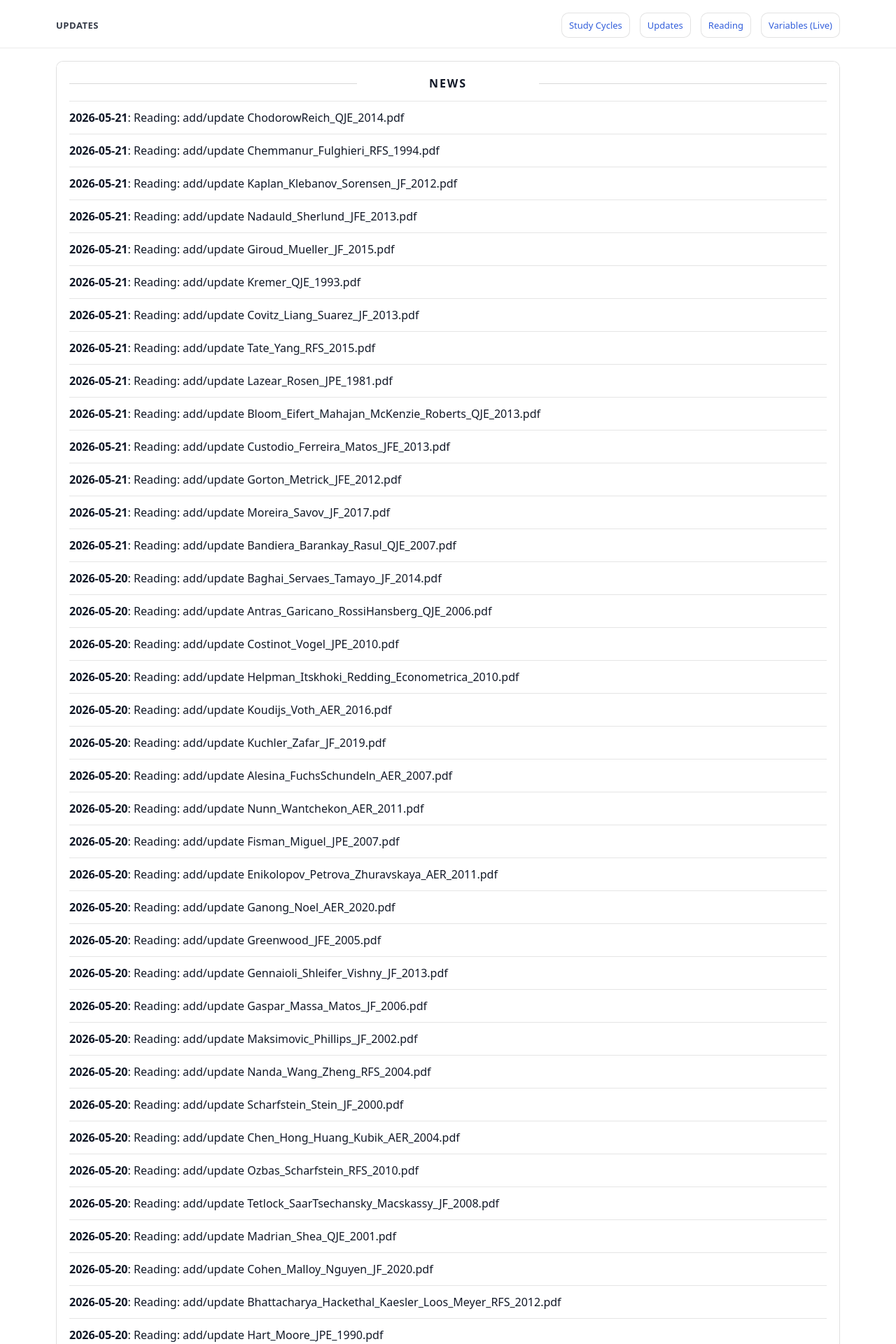
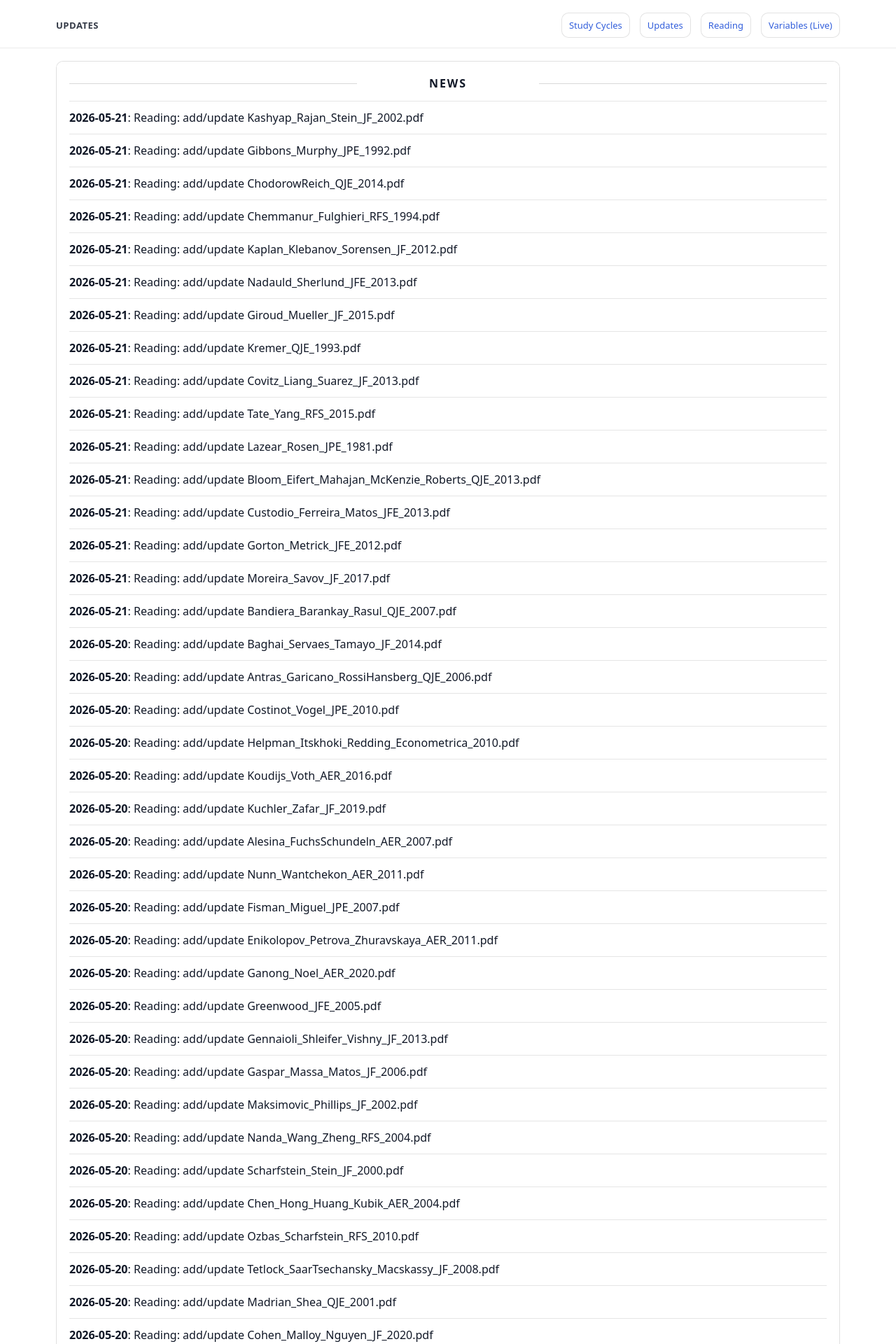
Before and after one commit to yaxinzn/study-archive, a Jekyll site: the page built from updates/index.md, in a window 1280 px wide. Shown: the top 1920 px of the page at 70% size. Built offline with Jekyll 4.4.1, drawn with Linux system fonts in a browser that asks for light colours; some of the changed text lies outside the part shown.

Commit message:
chore: update NEWS feed

```diff
--- a/_data/news.yml
+++ b/_data/news.yml
@@ -1,4 +1,10 @@
 # Auto-generated update history (sorted newest -> oldest). Do not edit manually.
+- ts: "1779316340"
+  date: "2026-05-21"
+  title: "Reading: add/update Kashyap_Rajan_Stein_JF_2002.pdf"
+- ts: "1779316325"
+  date: "2026-05-21"
+  title: "Reading: add/update Gibbons_Murphy_JPE_1992.pdf"
 - ts: "1779316224"
   date: "2026-05-21"
   title: "Reading: add/update ChodorowReich_QJE_2014.pdf"
```
